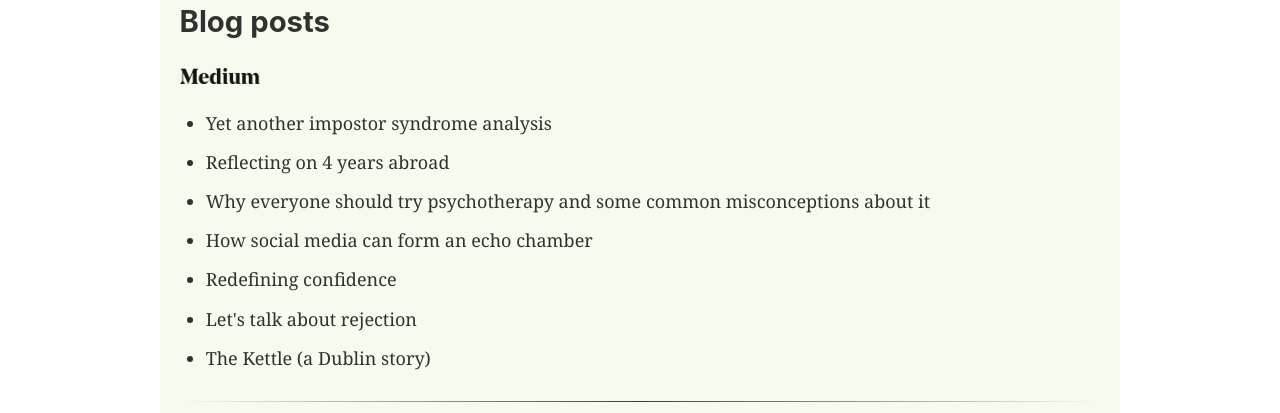
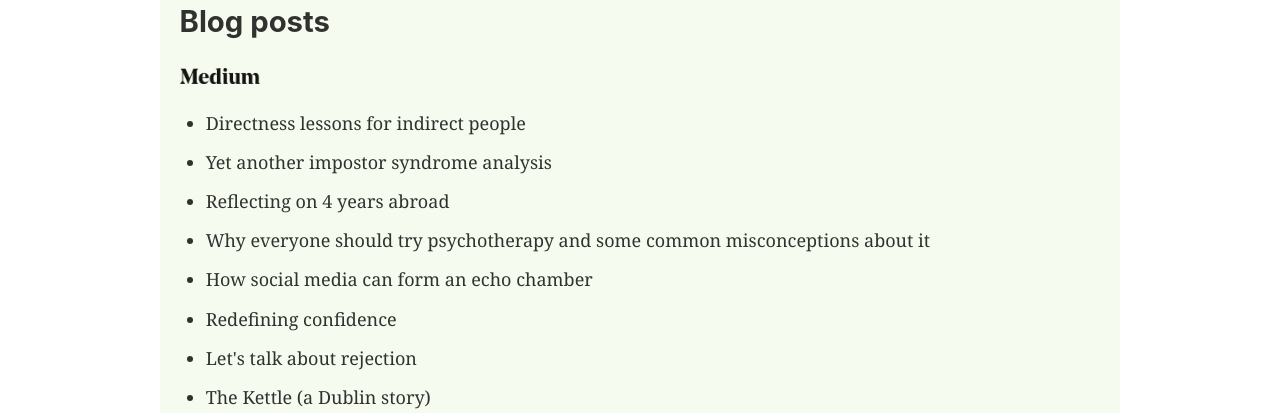
Before and after one commit to siwS/siws-github-io-code, a Gatsby site: page /stories in a window 1280 px wide. Shown: the part 410-823 px from the top of the page. Built offline with nearby package versions, Linux system fonts and the light colour scheme; Gatsby itself is replaced by a stand-in of ours.

Commit message:
Add new post and SEO.

```diff
--- a/src/components/blog-posts.js
+++ b/src/components/blog-posts.js
@@ -9,7 +9,11 @@ const intercomUrl = "https://www.intercom.com/blog"
 
 const mediumPosts = [
   {
-    url: mediumUrl + "yet-another-imposter-syndrome-analysis-5eab4434877c",
+    url: mediumUrl + "/directness-lessons-for-indirect-people-b8b9713405fc",
+    title: "Directness lessons for indirect people\n",
+  },
+  {
+    url: mediumUrl + "/yet-another-imposter-syndrome-analysis-5eab4434877c",
     title: "Yet another impostor syndrome analysis\n",
   },
   {
--- a/src/pages/index.js
+++ b/src/pages/index.js
@@ -12,7 +12,7 @@ const IndexPage = () => {
   return (
   <div>
     <Layout>
-      <SEO title="Home" keywords={[`gatsby`, `application`, `react`]}/>
+      <SEO title="Home" keywords={[`sofia tzima`, `developer`, `sofia's brainstorms`, `sofia`, `tzima`, `sofia.tzima@intercom`, `sofia@changex`, `stories`, `blog posts`]}/>
 
       <h2>About</h2>
 
```
